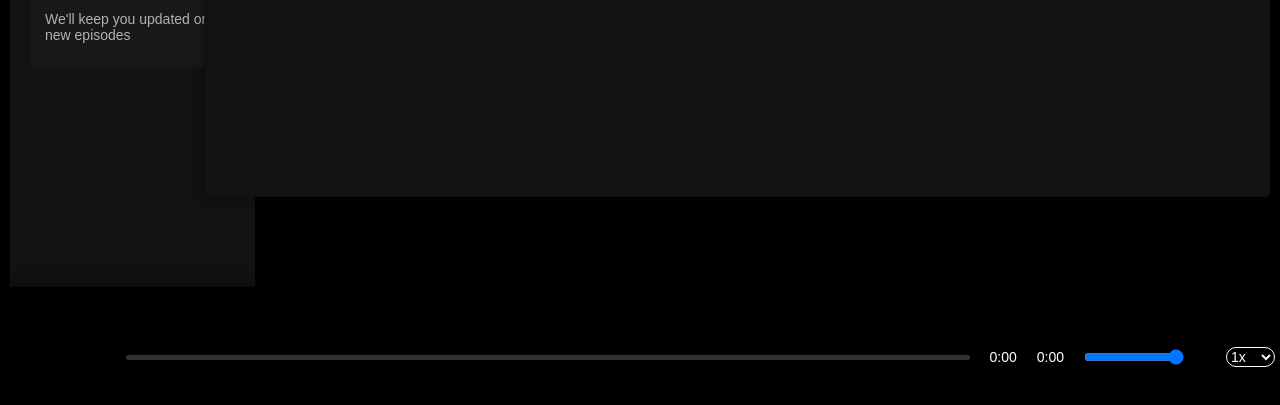
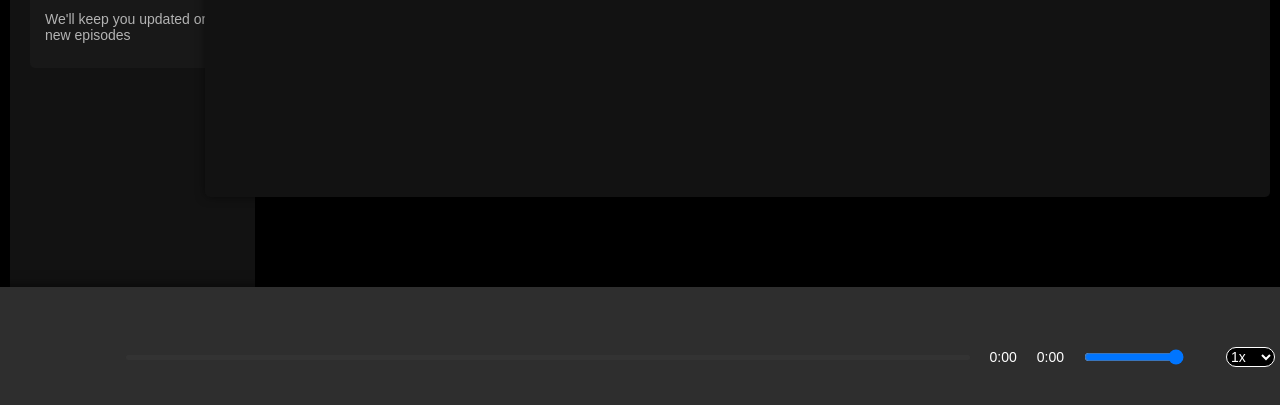
Before and after one commit to ZayanKamran/Spotify-Clone, a plain HTML site: page index.html in a window 1280 px wide. Shown: the part 373-778 px from the top of the page. Drawn offline with Linux system fonts and the light colour scheme.

Commit message:
Some Change

```diff
--- a/style.css
+++ b/style.css
@@ -199,7 +199,7 @@ body {
     left: 0;
     width: 100%;
     height: 100px;
-    background-color: #000; /* Black background */
+    background-color: #2e2e2e;
     padding: 20px; /* Increased height */
     box-shadow: 0 -2px 10px rgba(0, 0, 0, 0.5);
     display: flex;
```
